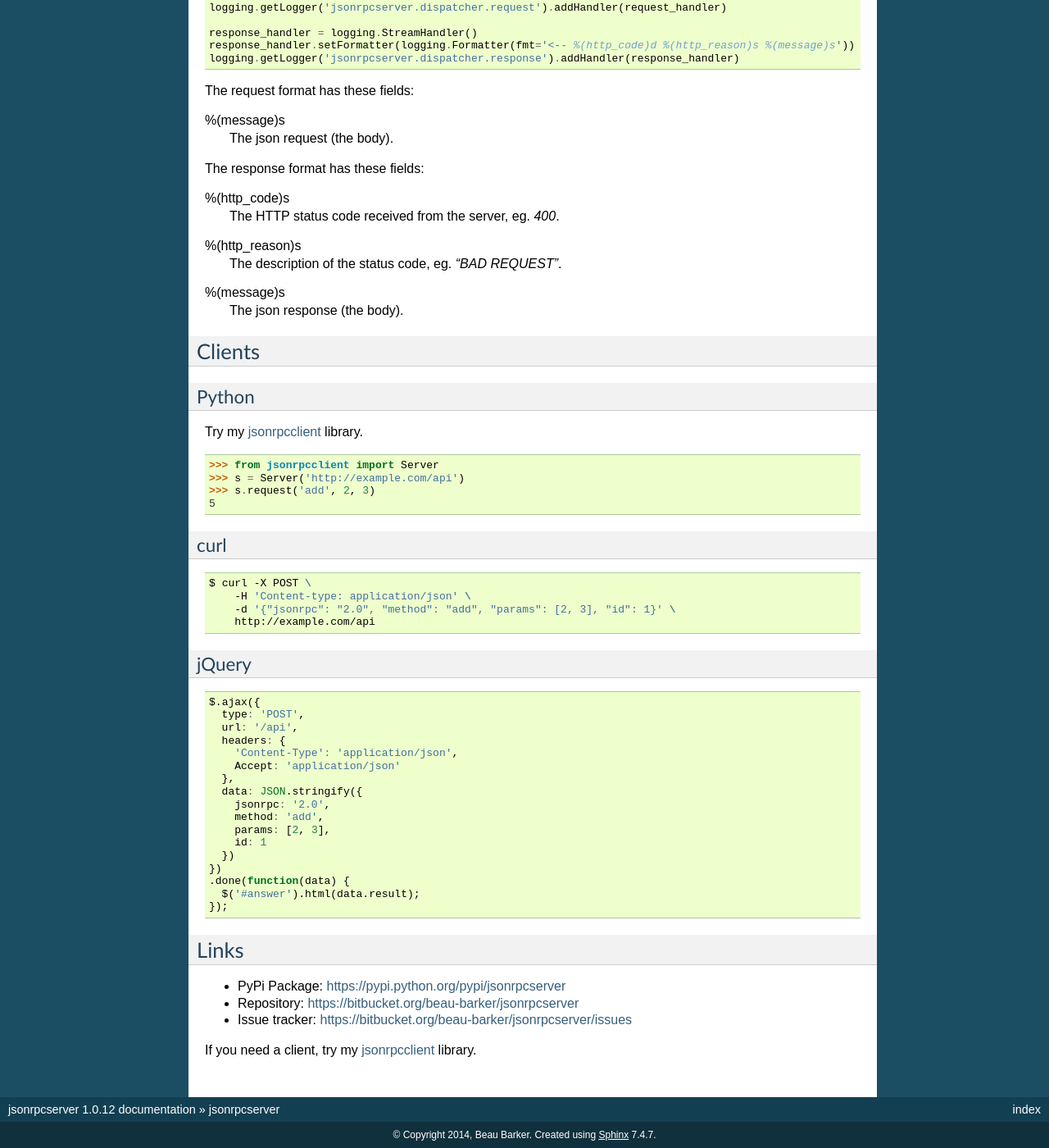
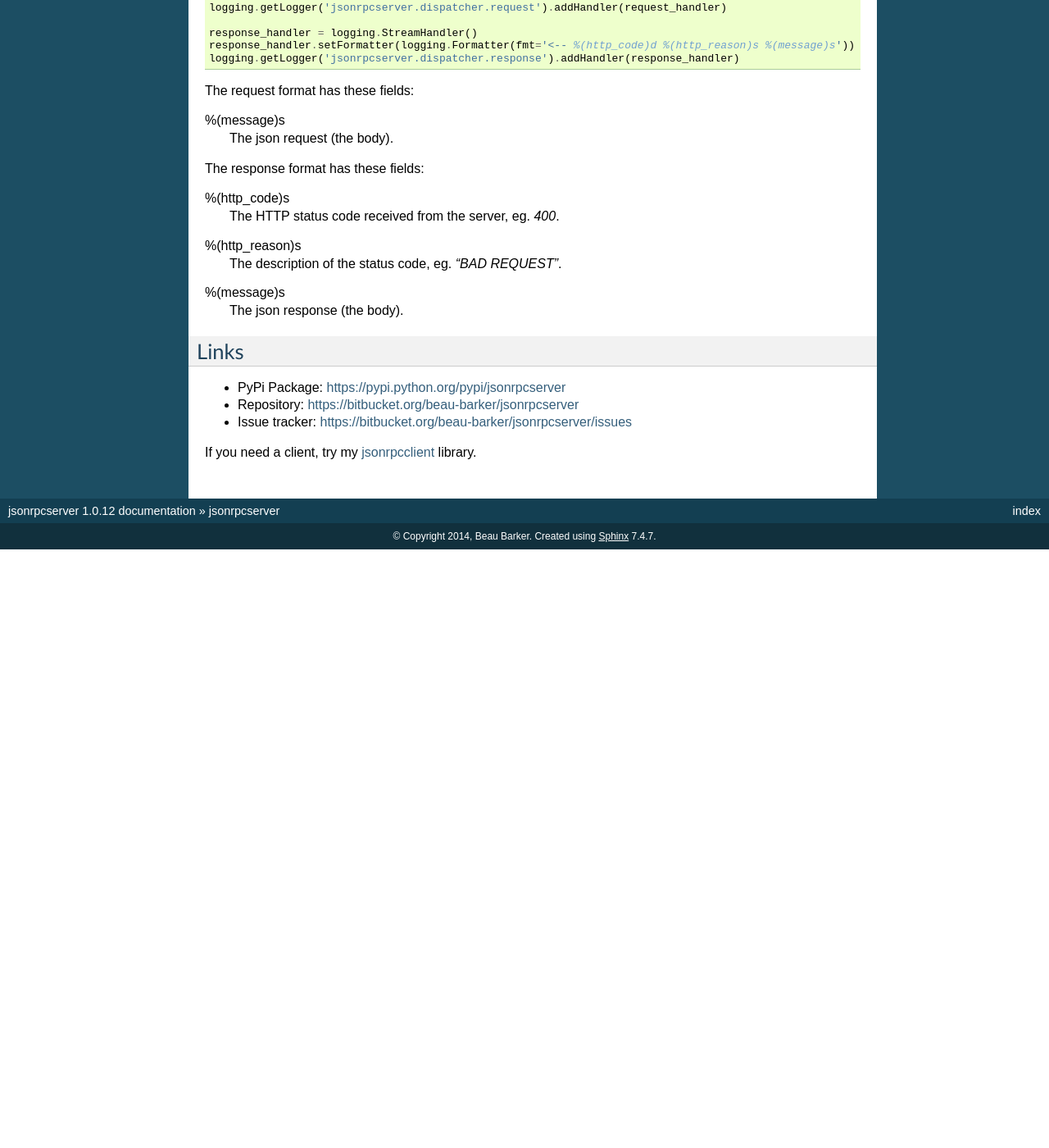
Before and after one commit to explodinglabs/jsonrpcserver, a Sphinx documentation site: the page built from doc/index.rst, in a window 1280 px wide and 1400 px high, scrolled down 2039 px. Shown: the whole window at 82% size. Built offline with Sphinx 7.4.7, drawn with Linux system fonts in a browser that asks for light colours; after the commit the page ends 2709 px from its top, so only the background shows below that; some of the changed text lies outside the part shown.

Commit message:
Removed "Clients" section from docs

```diff
--- a/doc/index.rst
+++ b/doc/index.rst
@@ -141,55 +141,6 @@ The response format has these fields:
 %(message)s
     The json response (the body).
 
-
-Clients
-=======
-
-Python
-------
-
-Try my `jsonrpcclient <https://jsonrpcclient.readthedocs.org/>`_ library.
-
-.. sourcecode:: python
-
-    >>> from jsonrpcclient import Server
-    >>> s = Server('http://example.com/api')
-    >>> s.request('add', 2, 3)
-    5
-
-curl
-----
-
-.. code-block:: sh
-
-    $ curl -X POST \
-        -H 'Content-type: application/json' \
-        -d '{"jsonrpc": "2.0", "method": "add", "params": [2, 3], "id": 1}' \
-        http://example.com/api
-
-jQuery
-------
-
-.. code-block:: javascript
-
-  $.ajax({
-    type: 'POST',
-    url: '/api',
-    headers: {
-      'Content-Type': 'application/json',
-      Accept: 'application/json'
-    },
-    data: JSON.stringify({
-      jsonrpc: '2.0',
-      method: 'add',
-      params: [2, 3],
-      id: 1
-    })
-  })
-  .done(function(data) {
-    $('#answer').html(data.result);
-  });
-
 Links
 =====
 
```
